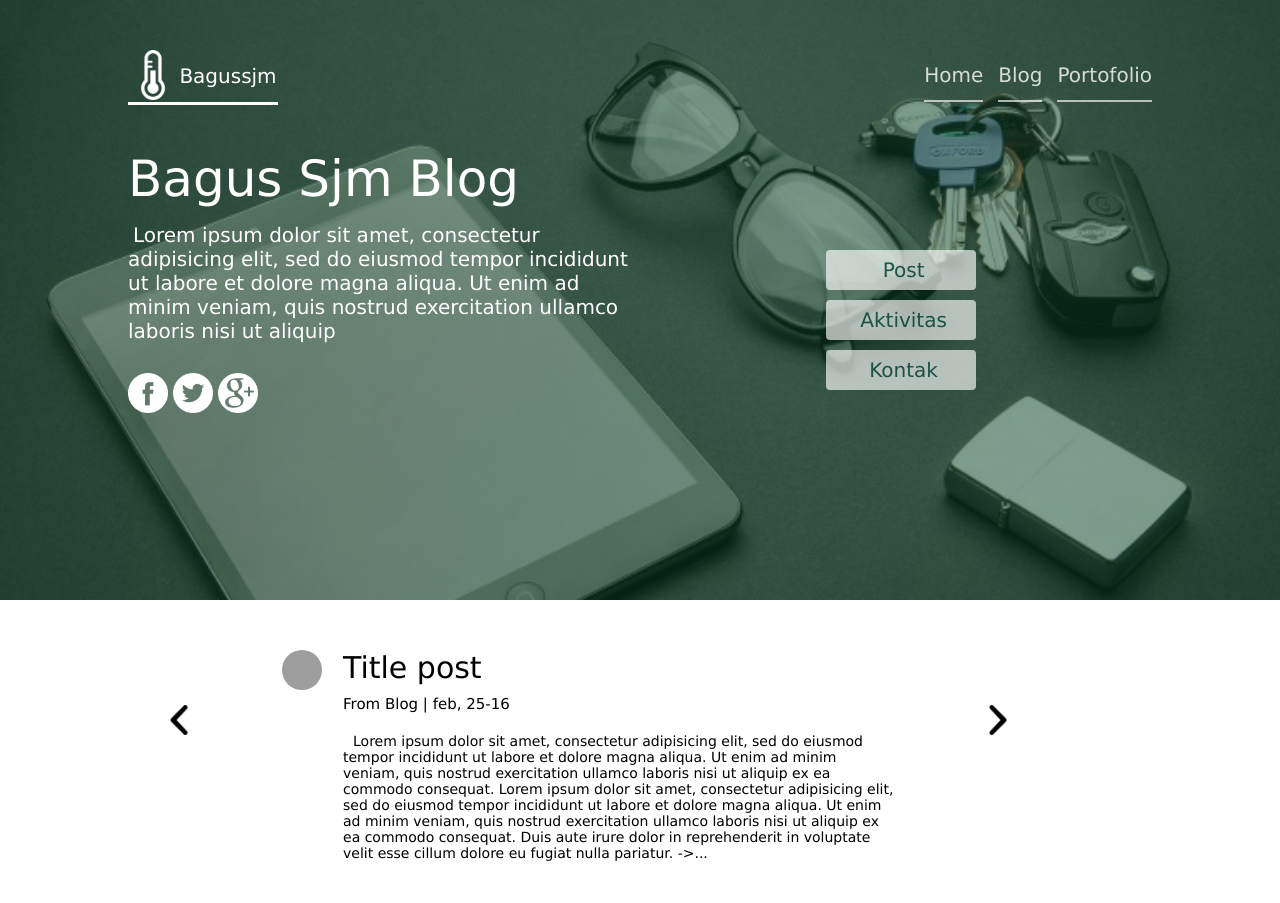
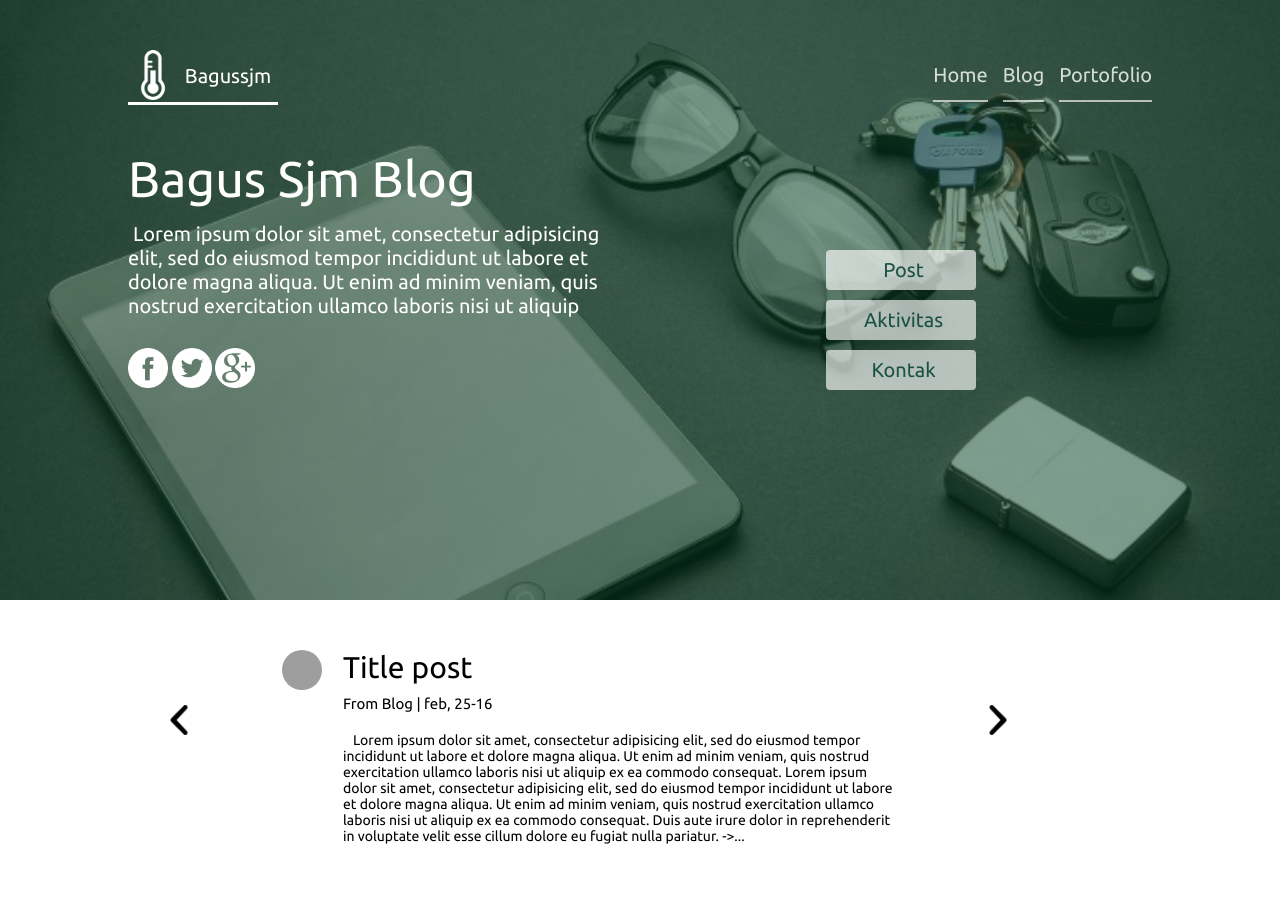
Before and after one commit to BagusSjm/BagusSjm.github.io, a plain HTML site: page index.html in a window 1280 px wide. Shown: the top 903 px of the page. Drawn offline with Linux system fonts and the light colour scheme; grey boxes are pictures that could not be loaded.

Commit message:
update add new font family from api google

```diff
--- a/style.css
+++ b/style.css
@@ -14,7 +14,7 @@ Description : Pekanbaru Developer for creative web developer
 /*-- css reset. setting deafault css--*/
 *{
   margin: 0; padding: 0;
-  font-family: verdana; font-weight: normal;
+   font-family: 'Ubuntu', sans-serif; font-weight: normal;
 }
 a{
   text-decoration: none;
```
